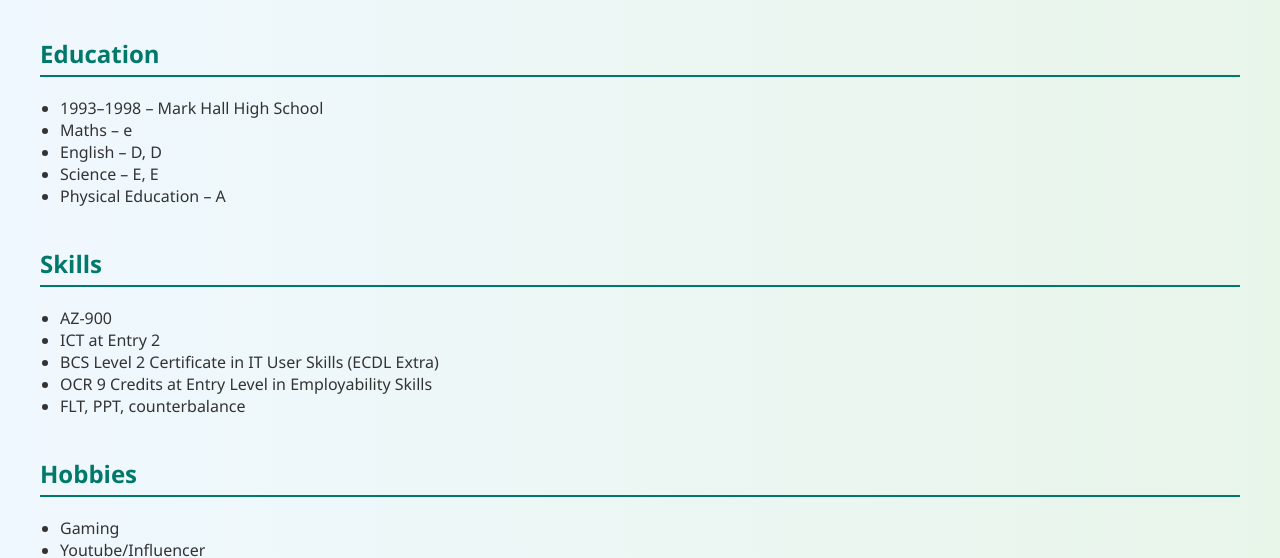
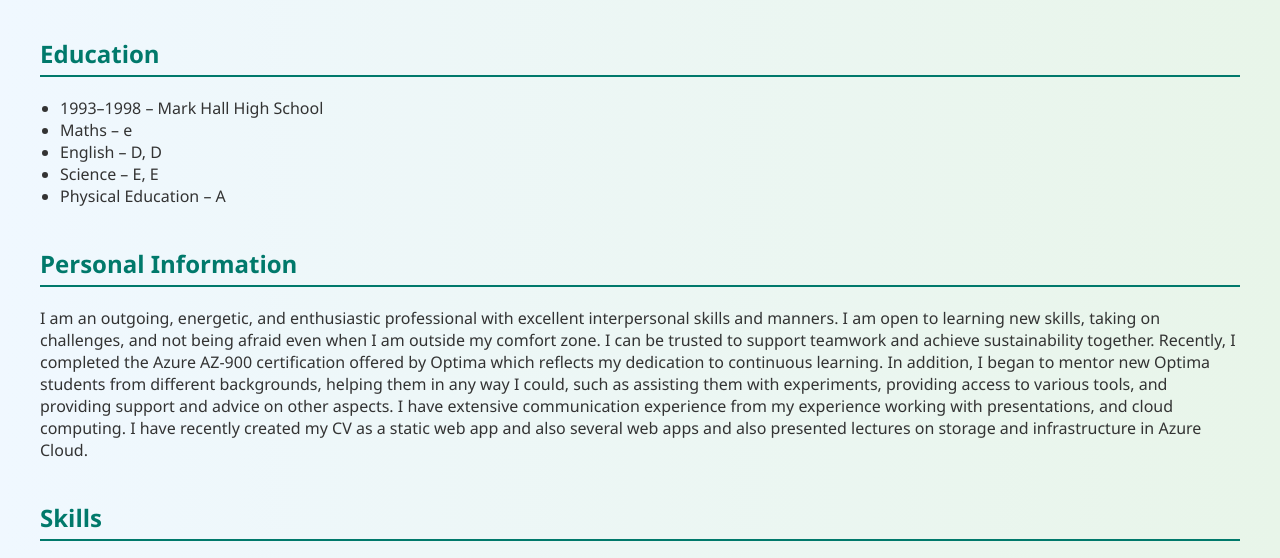
Before and after one commit to scottsta25/scott-test, a plain HTML site: page index.html in a window 1280 px wide. Shown: the part 207-765 px from the top of the page. Drawn offline with Linux system fonts and the light colour scheme.

Commit message:
Add files via upload

```diff
--- a/index.html
+++ b/index.html
@@ -141,13 +141,23 @@
     <h2>Education</h2>
     <ul>
       <li>1993–1998 – Mark Hall High School
-          <li>Maths – e</li>
-          <li>English – D, D</li>
-          <li>Science – E, E</li>
-          <li>Physical Education – A</li>
-        </ul>
+      <li>Maths – e</li>
+      <li>English – D, D</li>
+      <li>Science – E, E</li>
+      <li>Physical Education – A</li>
+      </ul>
       </li>
     </ul>
+    <h2>Personal Information</h2>
+    <p>I am an outgoing, energetic, and enthusiastic professional with excellent interpersonal skills and manners.
+       I am open to learning new skills, taking on challenges, and not being afraid even when I am outside my comfort zone.
+       I can be trusted to support teamwork and achieve sustainability together. Recently, I completed the Azure AZ-900 certification offered by Optima
+       which reflects my dedication to continuous learning. In addition, I began to mentor new Optima students from different backgrounds,
+       helping them in any way I could, such as assisting them with experiments, providing access to various tools, and providing support and advice
+       on other aspects. I have extensive communication experience from my experience working with presentations, and cloud computing.
+       I have recently created my CV as a static web app and also several web apps and also presented lectures on storage and infrastructure in Azure Cloud.
+    </p>
+      </li>
 
     <h2>Skills</h2>
     <ul>
```
